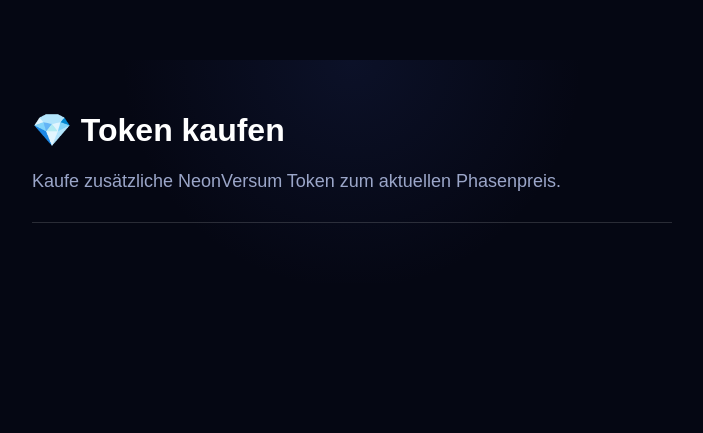
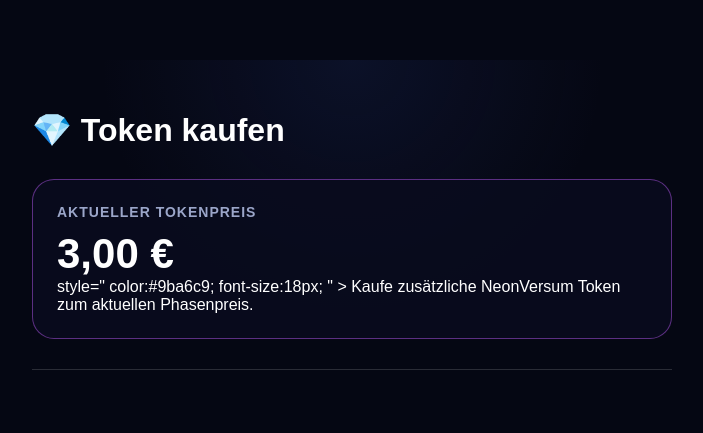
Before and after one commit to NeonMike26/NeonVersum-Investor-App, a plain HTML site: page pages/buy-tokens.html in a window 1280 px wide. Shown: the whole page, without its empty margins (288-991 px from the left). Drawn offline with Linux system fonts and the light colour scheme.

Commit message:
Update buy-tokens.html

```diff
--- a/pages/buy-tokens.html
+++ b/pages/buy-tokens.html
@@ -33,6 +33,41 @@
     </h1>
 
     <p
+       <div
+    style="
+        margin-top:30px;
+        padding:24px;
+        border:1px solid rgba(194,92,255,0.45);
+        border-radius:22px;
+        background:rgba(10,12,30,0.88);
+    "
+>
+    <span
+        style="
+            display:block;
+            color:#9ba6c9;
+            font-size:14px;
+            font-weight:700;
+            text-transform:uppercase;
+            letter-spacing:1px;
+        "
+    >
+        Aktueller Tokenpreis
+    </span>
+
+    <strong
+        id="current-token-price"
+        style="
+            display:block;
+            margin-top:10px;
+            color:white;
+            font-size:42px;
+        "
+    >
+        3,00 €
+    </strong>
+</div>
+
         style="
             color:#9ba6c9;
             font-size:18px;
```
